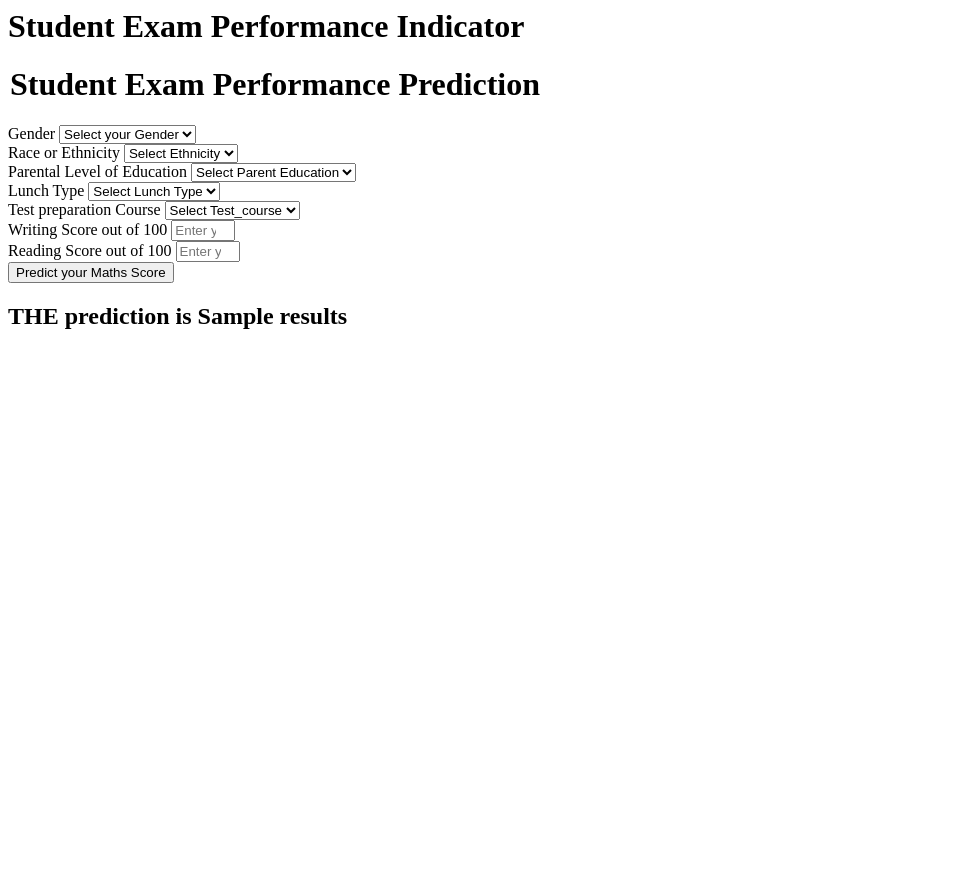
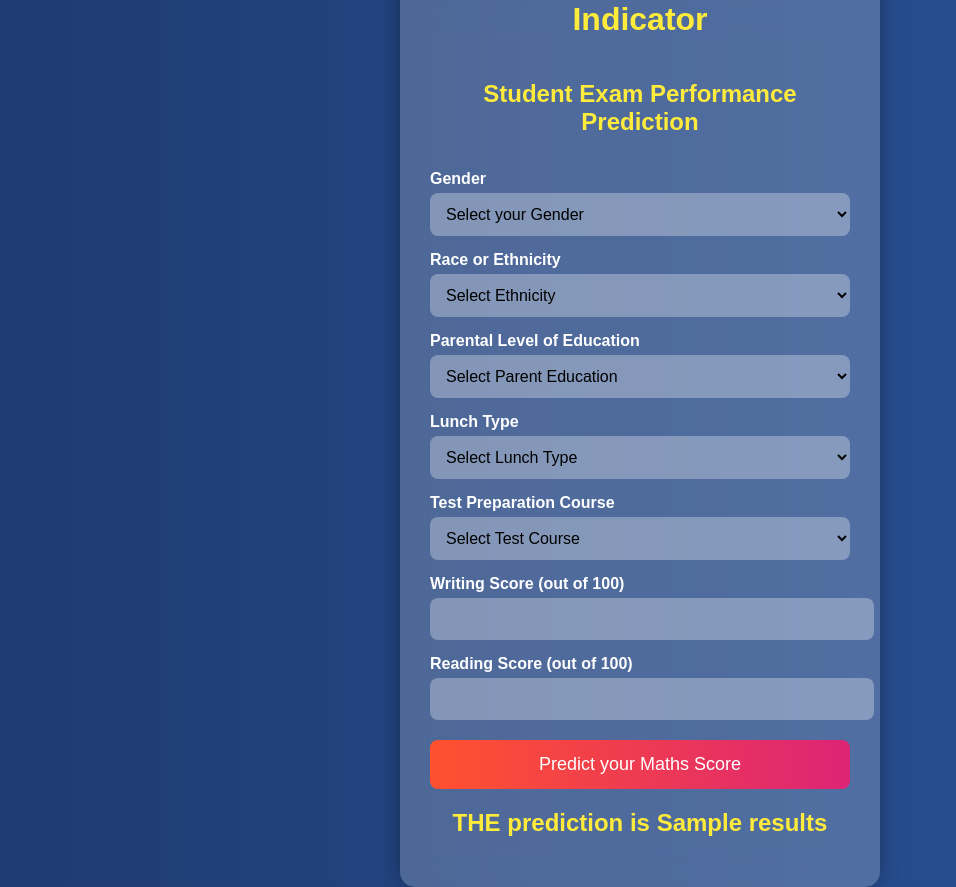
Before and after one commit to 2514Ajaykumar/mlproject, a Flask app: template templates/home.html in a window 1280 px wide. Shown: the whole page, without its empty margins (0-956 px from the left). Before the commit the page ends 329 px from the top, so only its background shows below. Run offline with Flask 3, Linux system fonts and the light colour scheme; the template is opened without the code that fills it: most values are stand-ins (such as "Sample title", 1, 10 or a date in 2020).

Commit message:
Prediction System

```diff
--- a/templates/home.html
+++ b/templates/home.html
@@ -1,111 +1,145 @@
-<html>
+<!DOCTYPE html>
+<html lang="en">
+<head>
+    <meta charset="UTF-8">
+    <meta name="viewport" content="width=device-width, initial-scale=1.0">
+    <title>Student Exam Performance Indicator</title>
+    <style>
+        body {
+            font-family: Arial, sans-serif;
+            background: linear-gradient(to right, #1e3c72, #2a5298);
+            display: flex;
+            justify-content: center;
+            align-items: center;
+            height: 100vh;
+            margin: 0;
+            color: white;
+        }
+        .login {
+            background: rgba(255, 255, 255, 0.2);
+            backdrop-filter: blur(15px);
+            padding: 30px;
+            border-radius: 15px;
+            box-shadow: 0px 0px 20px rgba(0, 0, 0, 0.3);
+            width: 420px;
+            text-align: center;
+        }
+        h1, h2 {
+            color: #ffeb3b;
+        }
+        form {
+            display: flex;
+            flex-direction: column;
+            gap: 15px;
+        }
+        .mb-3 {
+            text-align: left;
+        }
+        label {
+            font-weight: bold;
+            color: #fff;
+        }
+        select, input {
+            width: 100%;
+            padding: 12px;
+            margin-top: 5px;
+            border: none;
+            border-radius: 8px;
+            font-size: 16px;
+            background: rgba(255, 255, 255, 0.3);
+            color: black;
+        }
+        select option {
+            color: black;
+        }
+        select:focus, input:focus {
+            outline: none;
+            background: rgba(255, 255, 255, 0.4);
+        }
+        .btn {
+            background: linear-gradient(to right, #ff512f, #dd2476);
+            color: white;
+            padding: 14px;
+            border: none;
+            border-radius: 8px;
+            cursor: pointer;
+            font-size: 18px;
+            transition: 0.3s ease;
+        }
+        .btn:hover {
+            background: linear-gradient(to right, #dd2476, #ff512f);
+        }
+        h2 {
+            margin-top: 20px;
+            color: #ffeb3b;
+        }
+    </style>
+</head>
 <body>
     <div class="login">
         <h1>Student Exam Performance Indicator</h1>
-
         <form action="{{ url_for('predict_datapoint')}}" method="post">
-        <h1>
-            <legend>Student Exam Performance Prediction</legend>
-        </h1>
+            <h2>Student Exam Performance Prediction</h2>
             <div class="mb-3">
-            <label class="form-label">Gender</label>
-            <select class="form-control" name="gender" placeholder="Enter you Gender" required>
-                <option class="placeholder" selected disabled value="">Select your Gender</option>
-                <option value="male">
-                    Male
-                </option>
-                <option value="female">
-                    Female
-                </option>
+                <label>Gender</label>
+                <select name="gender" required>
+                    <option selected disabled value="">Select your Gender</option>
+                    <option value="male">Male</option>
+                    <option value="female">Female</option>
                 </select>
             </div>
             <div class="mb-3">
-            <label class="form-label">Race or Ethnicity</label>
-            <select class="form-control" name="ethnicity" placeholder="Enter you ethnicity" required>
-                <option class="placeholder" selected disabled value="">Select Ethnicity</option>
-                <option value="group A">
-                    Group A
-                </option>
-                <option value="group B">
-                    Group B
-                </option>
-                <option value="group C">
-                    Group C
-                </option>
-                <option value="group D">
-                    Group D
-                </option>
-                <option value="group E">
-                    Group E
-                </option>
+                <label>Race or Ethnicity</label>
+                <select name="ethnicity" required>
+                    <option selected disabled value="">Select Ethnicity</option>
+                    <option value="group A">Group A</option>
+                    <option value="group B">Group B</option>
+                    <option value="group C">Group C</option>
+                    <option value="group D">Group D</option>
+                    <option value="group E">Group E</option>
                 </select>
             </div>
             <div class="mb-3">
-            <label class="form-label">Parental Level of Education</label>
-            <select class="form-control" name="parental_level_of_education"
-                placeholder="Enter you Parent Education" required>
-                <option class="placeholder" selected disabled value="">Select Parent Education</option>
-                <option value="associate's degree">
-                    associate's degree
-                </option>
-                <option value="bachelor's degree">
-                    bachelor's degree
-                </option>
-                <option value="high school">
-                    high school
-                </option>
-                <option value="master's degree">
-                    master's degree
-                </option>
-                <option value="some college">
-                    some college
-                </option>
-                <option value="some high school">
-                    some high school
-                </option>
+                <label>Parental Level of Education</label>
+                <select name="parental_level_of_education" required>
+                    <option selected disabled value="">Select Parent Education</option>
+                    <option value="associate's degree">Associate's degree</option>
+                    <option value="bachelor's degree">Bachelor's degree</option>
+                    <option value="high school">High school</option>
+                    <option value="master's degree">Master's degree</option>
+                    <option value="some college">Some college</option>
+                    <option value="some high school">Some high school</option>
                 </select>
             </div>
             <div class="mb-3">
-            <label class="form-label">Lunch Type</label>
-            <select class="form-control" name="lunch" placeholder="Enter you Lunch" required>
-                <option class="placeholder" selected disabled value="">Select Lunch Type</option>
-                <option value="free/reduced">
-                    free/reduced
-                </option>
-                <option value="standard">
-                    standard
-                </option>
+                <label>Lunch Type</label>
+                <select name="lunch" required>
+                    <option selected disabled value="">Select Lunch Type</option>
+                    <option value="free/reduced">Free/Reduced</option>
+                    <option value="standard">Standard</option>
                 </select>
             </div>
             <div class="mb-3">
-            <label class="form-label">Test preparation Course</label>
-            <select class="form-control" name="test_preparation_course" placeholder="Enter you Course"
-                required>
-                <option class="placeholder" selected disabled value="">Select Test_course</option>
-                <option value="none">
-                    None
-                </option>
-                <option value="completed">
-                    Completed
-                </option>
+                <label>Test Preparation Course</label>
+                <select name="test_preparation_course" required>
+                    <option selected disabled value="">Select Test Course</option>
+                    <option value="none">None</option>
+                    <option value="completed">Completed</option>
                 </select>
             </div>
             <div class="mb-3">
-            <label class="form-label">Writing Score out of 100</label>
-            <input class="form-control" type="number" name="reading_score"
-                placeholder="Enter your Reading score" min='0' max='100' />
+                <label>Writing Score (out of 100)</label>
+                <input type="number" name="writing_score" min="0" max="100" required>
             </div>
             <div class="mb-3">
-            <label class="form-label">Reading Score out of 100</label>
-            <input class="form-control" type="number" name="writing_score"
-                placeholder="Enter your Reading Score" min='0' max='100' />
+                <label>Reading Score (out of 100)</label>
+                <input type="number" name="reading_score" min="0" max="100" required>
             </div>
             <div class="mb-3">
-            <input class="btn btn-primary" type="submit" value="Predict your Maths Score" required />
+                <input class="btn" type="submit" value="Predict your Maths Score">
             </div>
         </form>
-    <h2>
-       THE  prediction is {{results}}
-    </h2>
-   <body>
+        <h2>THE prediction is {{results}}</h2>
+    </div>
+</body>
 </html>
```
Also changed, not shown: templates/index.html (+46 -2 lines). Lines whose indentation alone changed are shown as unchanged.
